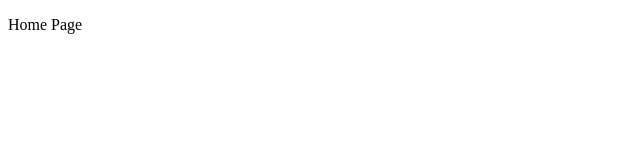
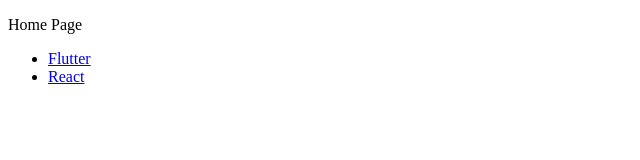
Before and after one commit to ajay9803/learn-next, a Next.js app: page / in a window 1280 px wide. Shown: the top 160 px of the page, without its empty margins (0-640 px from the left). Built offline with nearby package versions, Linux system fonts and the light colour scheme.

Commit message:
Render dynamic pages

```diff
--- a/pages/index.tsx
+++ b/pages/index.tsx
@@ -1,5 +1,20 @@
+import Link from "next/link";
+import { Fragment } from "react";
+
 const HomePage = () => {
-  return <p> Home Page </p>;
+  return (
+    <Fragment>
+      <p> Home Page </p>
+      <ul>
+        <li>
+          <Link href={"/news/Flutter-news"}> Flutter </Link>
+        </li>
+        <li>
+          <Link href={"/news/React-news"}> React </Link>
+        </li>
+      </ul>
+    </Fragment>
+  );
 };
 
 export default HomePage;
--- a/pages/news/news_details.tsx
+++ /dev/null
@@ -1,5 +0,0 @@
-const NewsDetails = () => {
-    return <p> News Details </p>
-}
-
-export default NewsDetails;
```
Also changed, not shown: pages/news/[newsId].tsx (added, +17 -0 lines).
